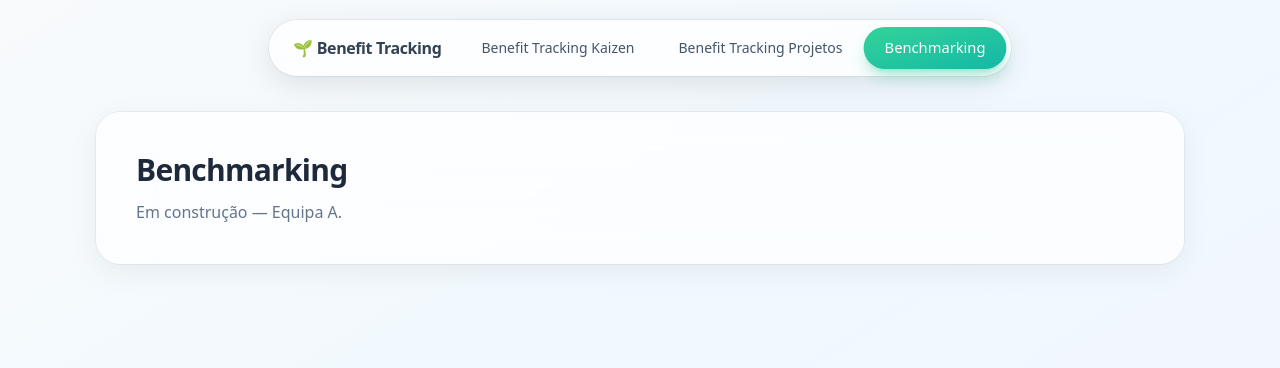
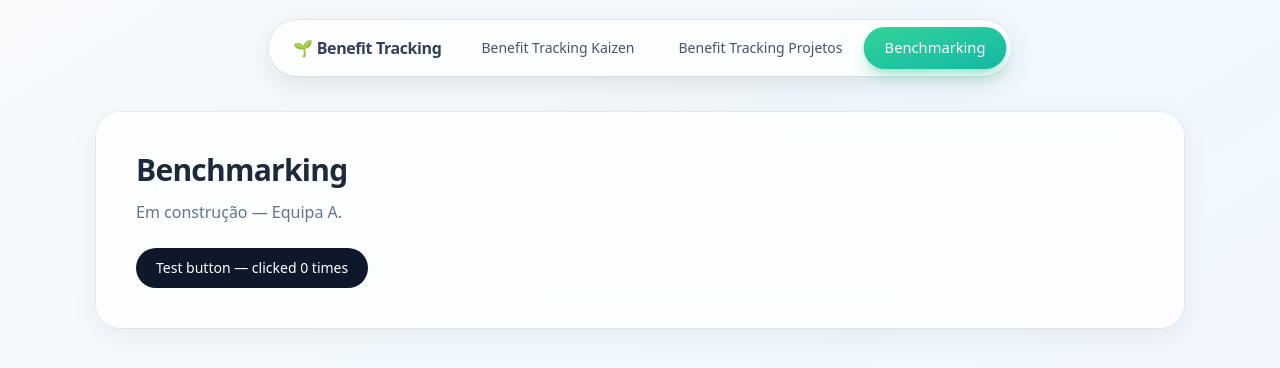
Before and after one commit to joaoosantos16/formacao-vibe-coding, a Next.js app: page /benchmarking in a window 1280 px wide. Shown: the top 368 px of the page. Built offline with nearby package versions, Linux system fonts and the light colour scheme.

Commit message:
feat(benchmarking): add test button to verify page interactivity

```diff
--- a/app/benchmarking/page.js
+++ b/app/benchmarking/page.js
@@ -1,14 +1,27 @@
+"use client";
+
 // Equipa A — branch `equipa-a`.
 // Constrói aqui o conteúdo desta página. O menu e o layout à volta
 // (components/NavBar.jsx, app/layout.js) são partilhados — não mexer
 // nesses sem combinar com as outras equipas.
+import { useState } from "react";
+
 export default function BenchmarkingPage() {
+  const [clicks, setClicks] = useState(0);
+
   return (
     <div className="rounded-3xl bg-white/70 backdrop-blur-xl shadow-[0_8px_30px_rgb(0,0,0,0.06)] ring-1 ring-black/5 p-10">
       <h1 className="text-3xl font-semibold tracking-tight text-slate-800">
         Benchmarking
       </h1>
       <p className="mt-3 text-slate-500">Em construção — Equipa A.</p>
+
+      <button
+        onClick={() => setClicks((c) => c + 1)}
+        className="mt-6 px-5 py-2.5 rounded-full text-sm font-medium bg-slate-900 text-white hover:bg-slate-700 transition-colors"
+      >
+        Test button — clicked {clicks} times
+      </button>
     </div>
   );
 }
```
